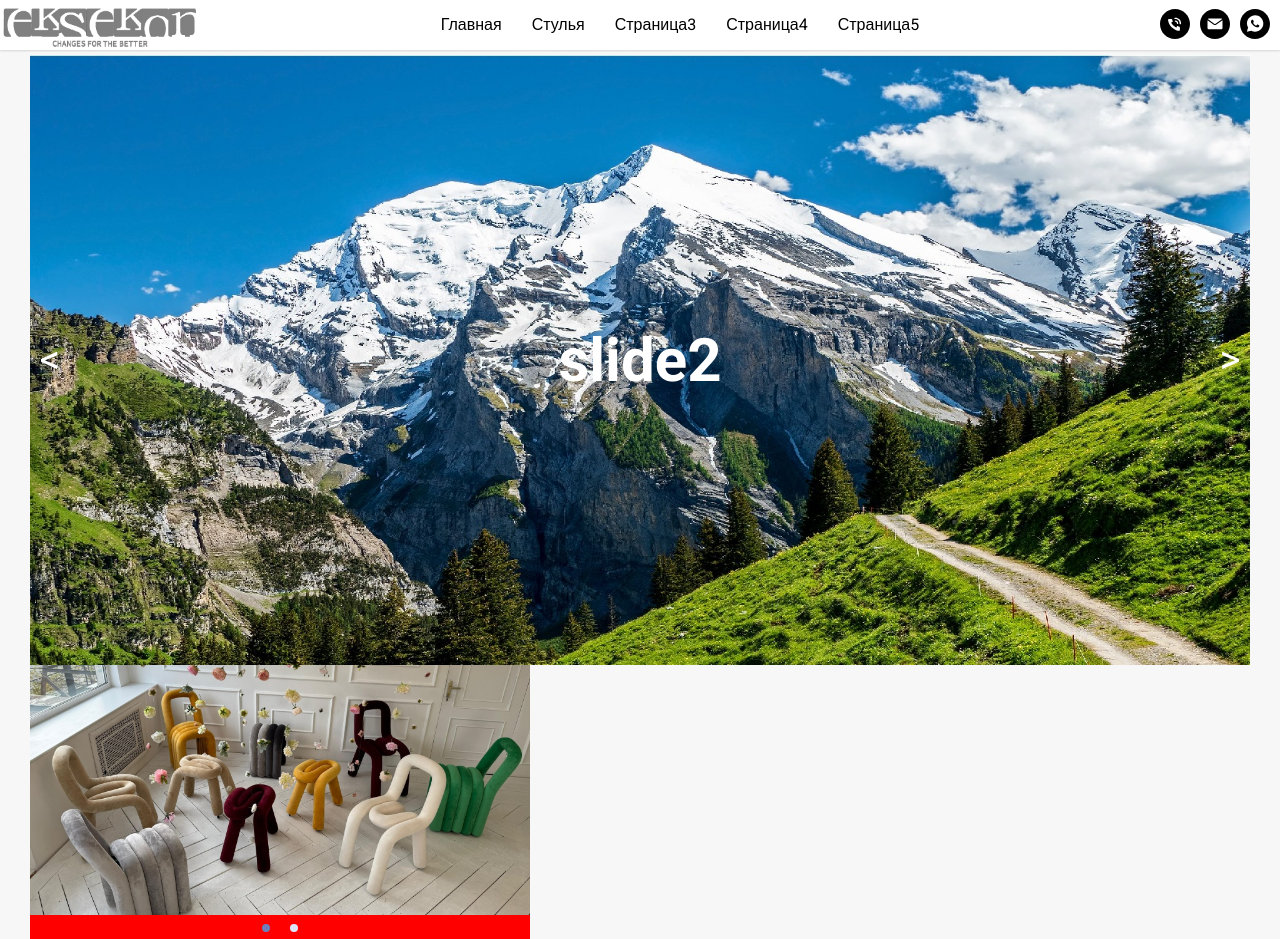
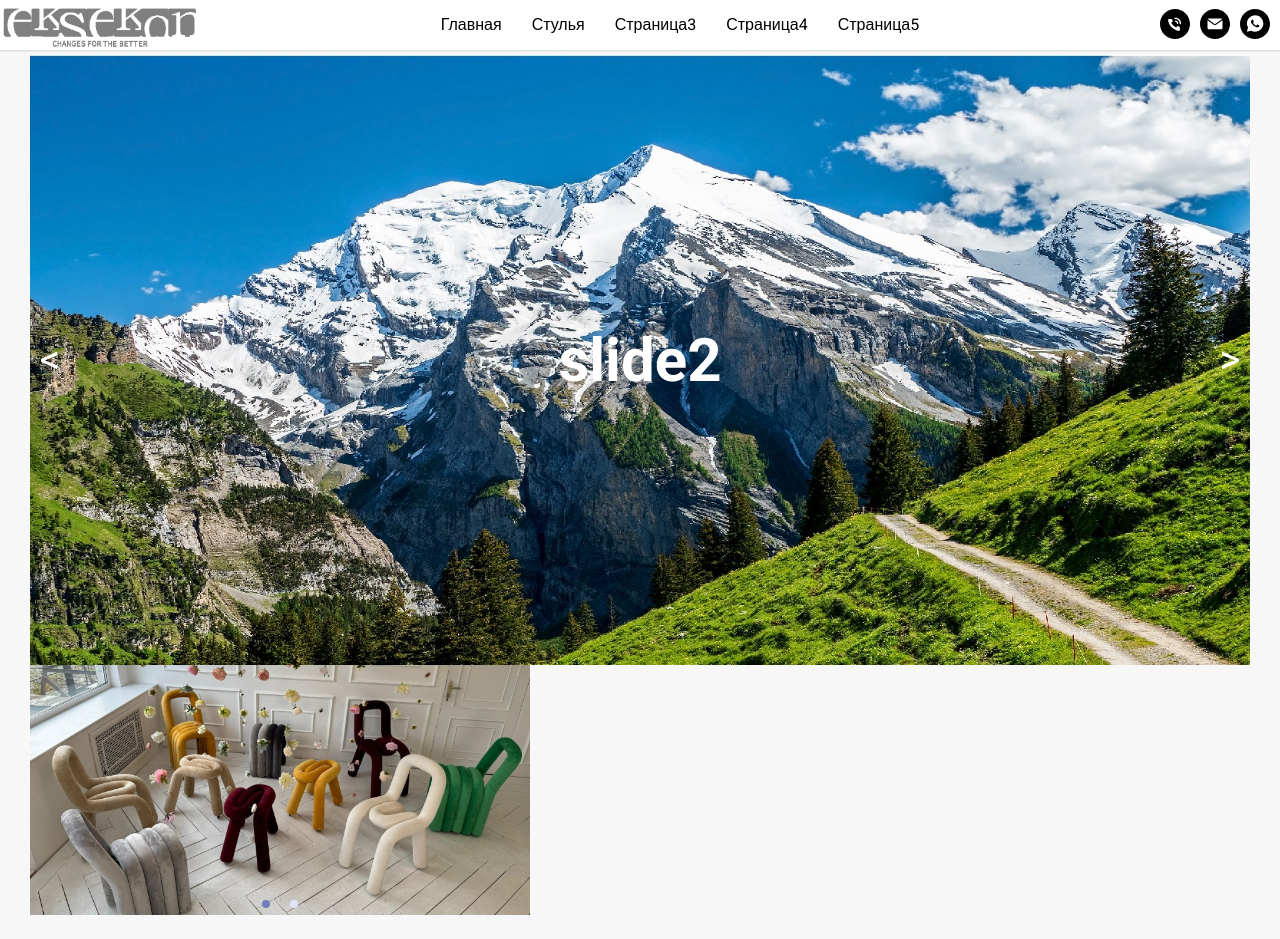
Before and after one commit to leonraz58/eksekon, a React app: page / in a window 1280 px wide. After the commit the page ends 915 px from the top, so only its background shows below. Built offline with nearby package versions, Linux system fonts and the light colour scheme; a web font is replaced by a local one.

Commit message:
change aliceCarousel dots position

```diff
--- a/src/components/carousel/aliceCarousel.css
+++ b/src/components/carousel/aliceCarousel.css
@@ -4,6 +4,10 @@
     /*padding: 0;*/
     /*list-style: none;*/
     /*text-align: center;*/
+    position: absolute;
+    bottom: 0;
+    left: 50%;
+    transform: translateX(-50%);
 }
 
 .alice-carousel__prev-btn, .alice-carousel__next-btn {
```
